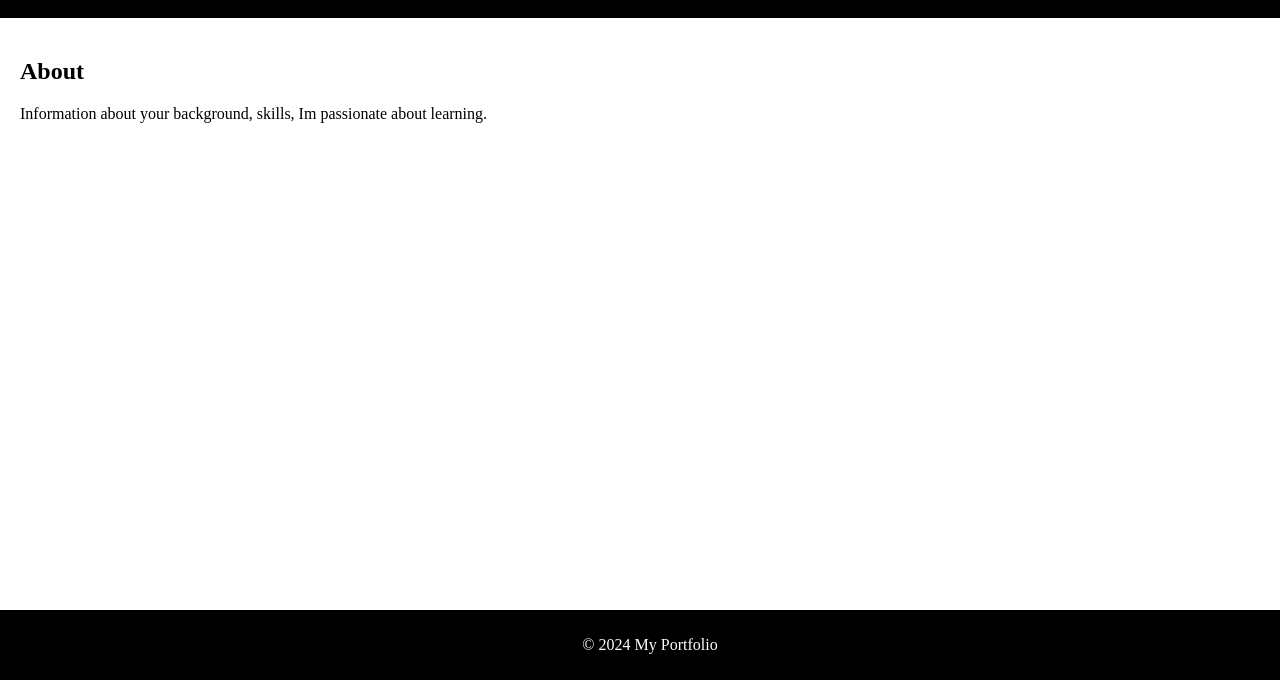
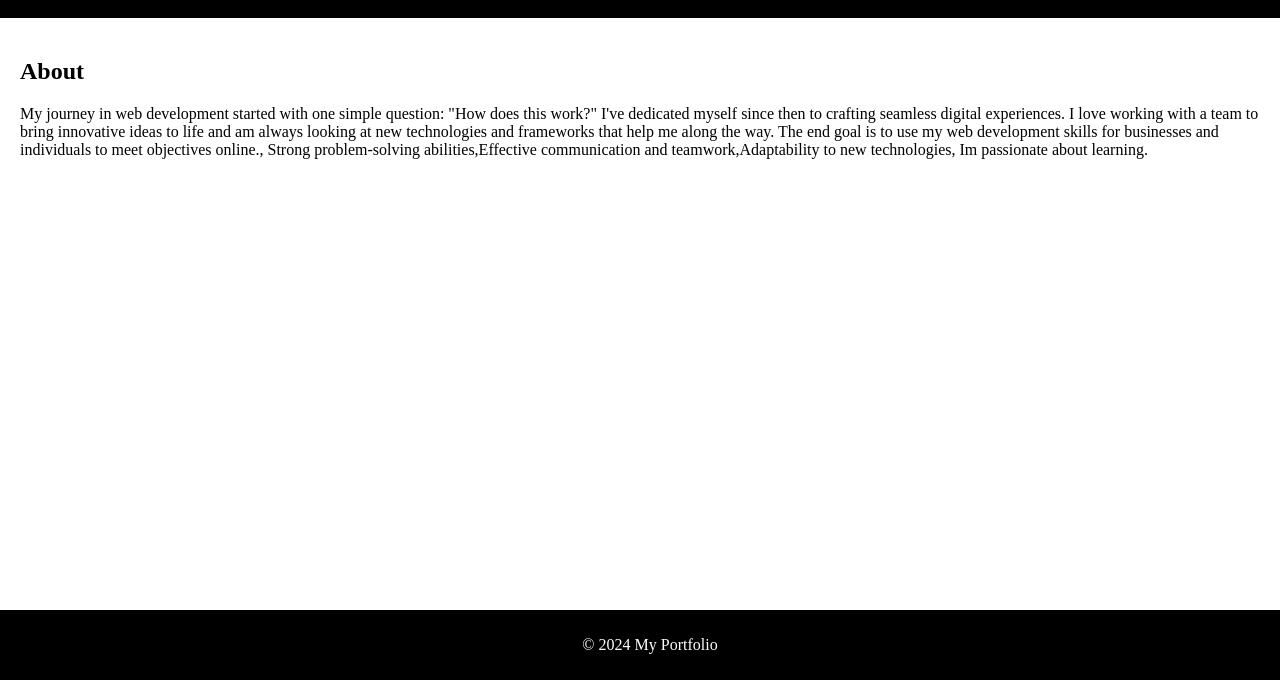
Before and after one commit to SamDSky/SamDSky.github.io, a plain HTML site: page about.html in a window 1280 px wide. Shown: the part 120-800 px from the top of the page. Drawn offline with Linux system fonts and the light colour scheme.

Commit message:
Update about.html

```diff
--- a/about.html
+++ b/about.html
@@ -20,7 +20,7 @@
     </header>
     <main>
         <h2>About</h2>
-        <p>Information about your background, skills, Im passionate about learning.</p>
+        <p>My journey in web development started with one simple question: "How does this work?" I've dedicated myself since then to crafting seamless digital experiences. I love working with a team to bring innovative ideas to life and am always looking at new technologies and frameworks that help me along the way. The end goal is to use my web development skills for businesses and individuals to meet objectives online., Strong problem-solving abilities,Effective communication and teamwork,Adaptability to new technologies, Im passionate about learning.</p>
     </main>
     <footer>
         <p>&copy; 2024 My Portfolio</p>
```
